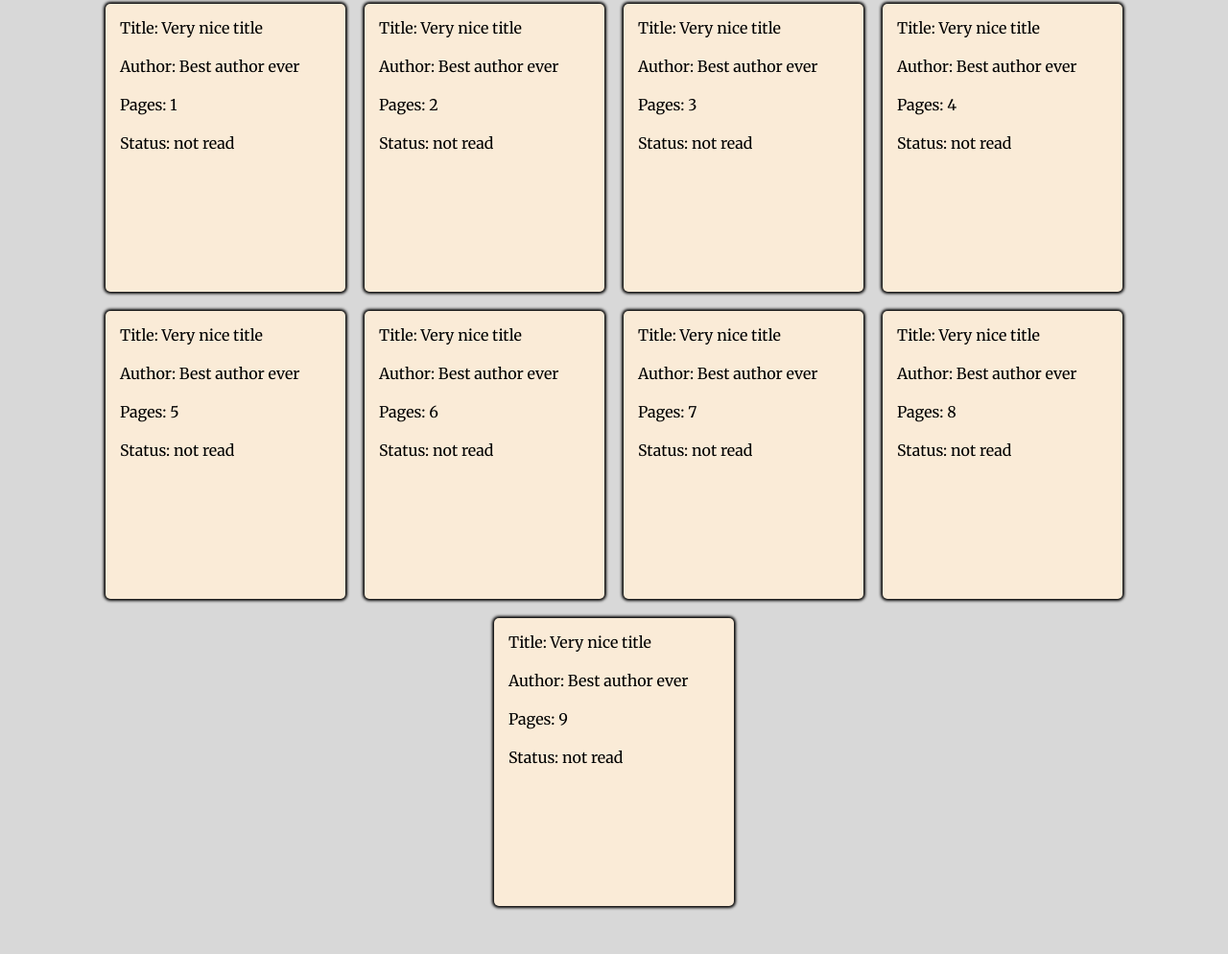
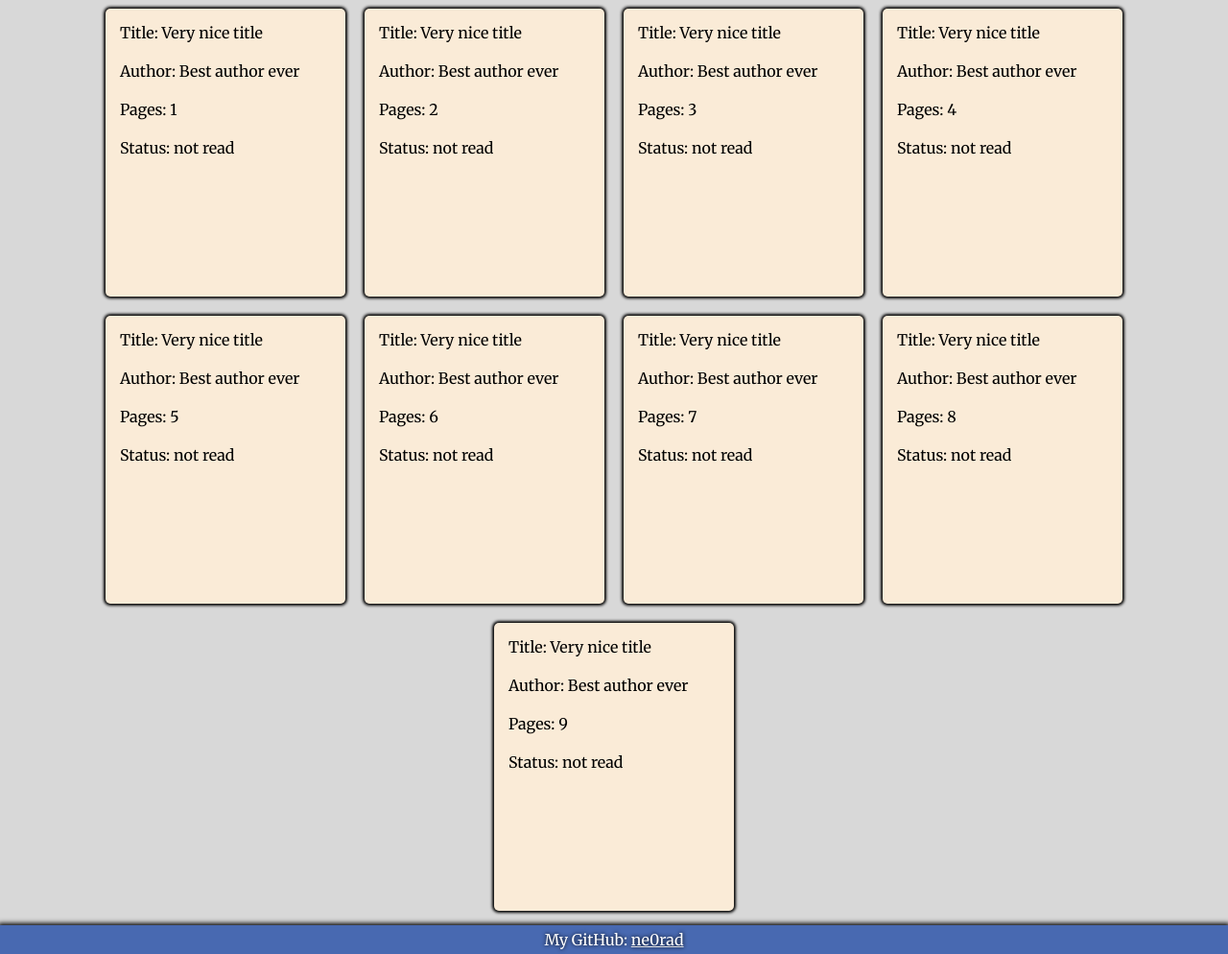
Before and after one commit to ne0rad/book_library, a plain HTML site: page index.html in a window 1280 px wide. Shown: the part 386-1380 px from the top of the page at 96% size. Before the commit the page ends 1340 px from the top, so only its background shows below. Drawn offline with Linux system fonts and the light colour scheme.

Commit message:
Added a footer

```diff
--- a/index.html
+++ b/index.html
@@ -51,7 +51,9 @@
         </div>
     </div>
     <footer>
-
+        <div class="footer">
+            <span>My GitHub: <a href="https://github.com/ne0rad" target="_blank">ne0rad</a></span>
+        </div>
     </footer>
 
 </body>
--- a/styles/style.css
+++ b/styles/style.css
@@ -29,10 +29,29 @@ body {
   min-width: 380px;
 }
 
+.footer {
+  position: relative;
+  height: 30px;
+  margin: 0;
+  top: 70px;
+  background-color: var(--main);
+  color: white;
+  text-shadow: 0 0 4px black;
+  display: flex;
+  align-items: center;
+  justify-content: space-around;
+  width: 100%;
+  box-shadow: 0 0 5px 2px black;
+  min-width: 380px;
+}
+.footer a {
+  color: white;
+}
+
 .main {
   display: flex;
   position: relative;
-  top: 60px;
+  top: 65px;
   flex-wrap: wrap;
   align-items: center;
   justify-content: center;
```
